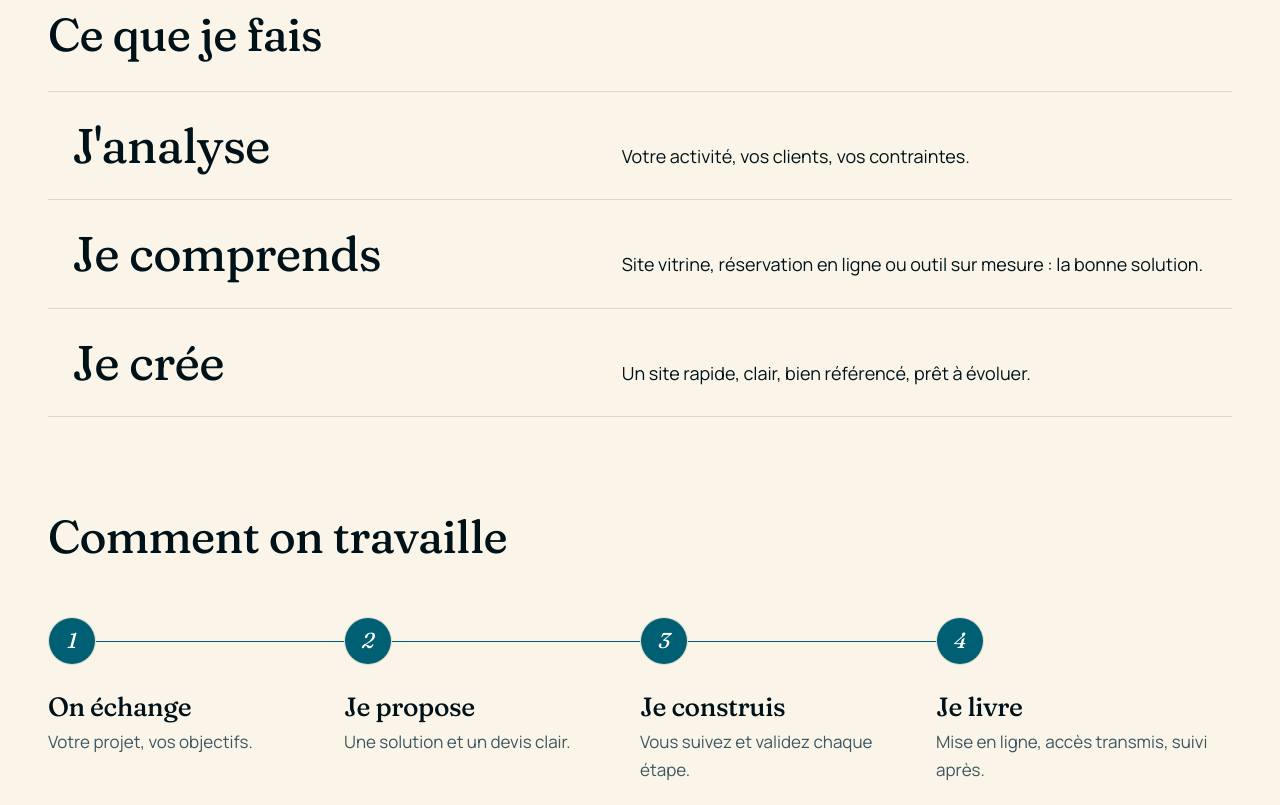
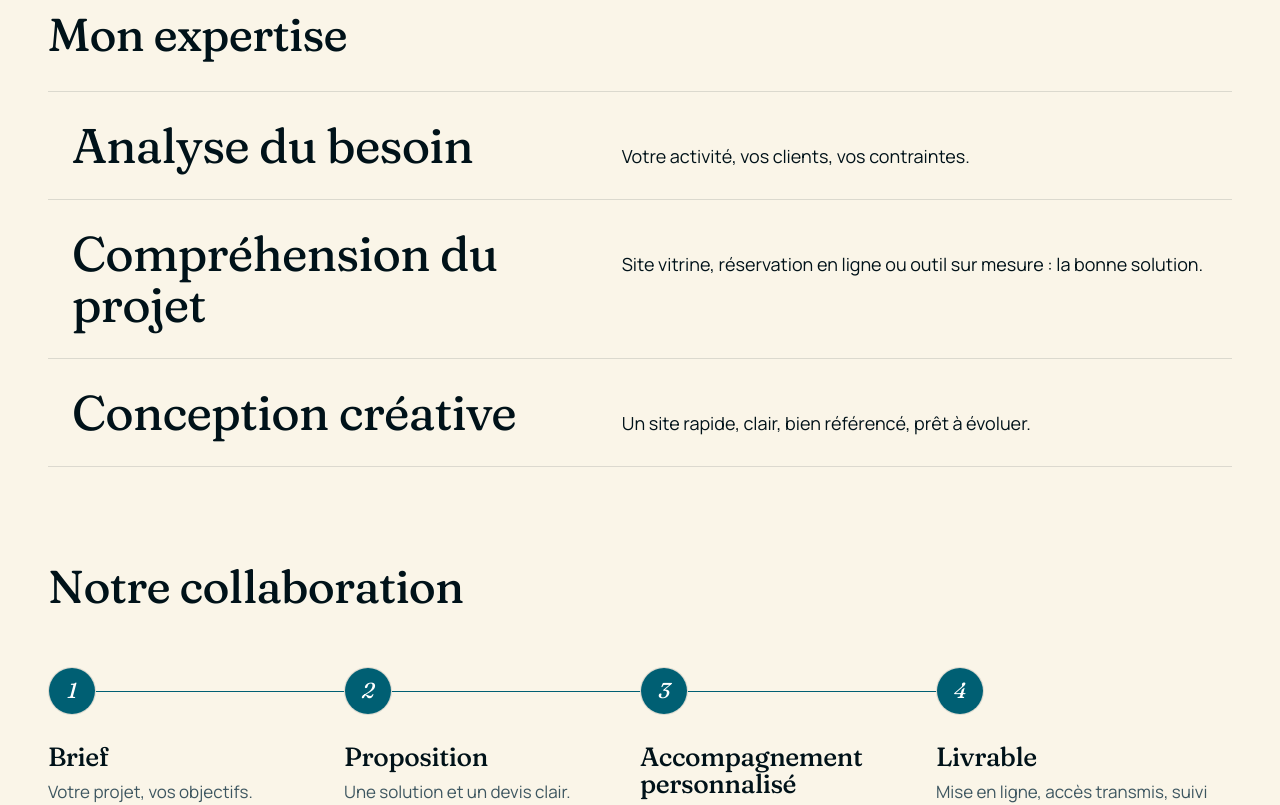
Before and after one commit to N0amG/Portfolio-public, a Next.js app: page / in a window 1280 px wide. Shown: the part 820-1625 px from the top of the page. Built offline with nearby package versions, Linux system fonts and the light colour scheme.

Commit message:
Portfolio : textes plus humains, sections Mon expertise, Notre collaboration, A propos

```diff
--- a/src/app/(site)/(portfolio)/page.tsx
+++ b/src/app/(site)/(portfolio)/page.tsx
@@ -23,28 +23,28 @@ export const metadata: Metadata = {
 };
 
 const offers = [
-  { title: "J'analyse", text: "Votre activité, vos clients, vos contraintes." },
-  { title: "Je comprends", text: "Site vitrine, réservation en ligne ou outil sur mesure : la bonne solution." },
-  { title: "Je crée", text: "Un site rapide, clair, bien référencé, prêt à évoluer." },
+  { title: "Analyse du besoin", text: "Votre activité, vos clients, vos contraintes." },
+  { title: "Compréhension du projet", text: "Site vitrine, réservation en ligne ou outil sur mesure : la bonne solution." },
+  { title: "Conception créative", text: "Un site rapide, clair, bien référencé, prêt à évoluer." },
 ];
 
 const steps: Step[] = [
-  { title: "On échange", text: "Votre projet, vos objectifs." },
-  { title: "Je propose", text: "Une solution et un devis clair." },
-  { title: "Je construis", text: "Vous suivez et validez chaque étape." },
-  { title: "Je livre", text: "Mise en ligne, accès transmis, suivi après." },
+  { title: "Brief", text: "Votre projet, vos objectifs." },
+  { title: "Proposition", text: "Une solution et un devis clair." },
+  { title: "Accompagnement personnalisé", text: "Vous suivez et validez chaque étape." },
+  { title: "Livrable", text: "Mise en ligne, accès transmis, suivi sur le long terme." },
 ];
 
 const faq = [
   { q: "Combien coûte un site ?", a: "Selon le projet : un site vitrine coûte moins qu'une application. Devis détaillé, sans engagement." },
-  { q: "En combien de temps ?", a: "Environ 10 jours pour un site vitrine, 1 mois pour une application web." },
+  { q: "En combien de temps ?", a: "Environ 14 jours pour un site vitrine, 1 mois pour une application web." },
   { q: "Pourrai-je le modifier ?", a: "Oui, avec un espace simple pour vos textes, horaires et photos." },
-  { q: "Hébergement et nom de domaine ?", a: "Je m'occupe de la mise en ligne et vous transmets tous les accès." },
+  { q: "Hébergement et nom de domaine ?", a: "La mise en ligne est prise en charge et tous les accès vous sont transmis." },
 ];
 
 const facts = [
   { title: "Bachelor et master", text: "En développement web, de l'interface à l'hébergement." },
-  { title: "Plusieurs années en entreprise", text: "Applications web et mobiles livrées à de vrais clients." },
+  { title: "Expérience en entreprise", text: "Applications web et mobiles conçues et mises en production pour des clients." },
   { title: "Un seul interlocuteur", text: "Maquette, développement, mise en ligne." },
 ];
 
@@ -106,7 +106,7 @@ export default function Home() {
 
       {/* ───────── Services ───────── */}
       <section id="services" className="shell scroll-mt-20 py-16 md:py-24">
-        <SectionIntro title="Ce que je fais" />
+        <SectionIntro title="Mon expertise" />
         <ol className="mt-8 border-b border-line">
           {offers.map((o, i) => (
             <li key={o.title}>
@@ -129,13 +129,13 @@ export default function Home() {
 
       {/* ───────── Méthode ───────── */}
       <section id="methode" className="shell scroll-mt-20 pb-16 md:pb-24">
-        <SectionIntro title="Comment on travaille" />
+        <SectionIntro title="Notre collaboration" />
         <ProcessTimeline steps={steps} />
       </section>
 
       {/* ───────── Réalisations : captures qui s'assemblent, puis la grille ───────── */}
       <div id="realisations" className="scroll-mt-20">
-        <CollageAssemble title="Des sites que j'ai construits." caption="Touchez une capture pour voir le projet." />
+        <CollageAssemble title="Des projets menés de A à Z." caption="Touchez une capture pour voir le projet." />
       </div>
       <section className="shell pb-16 md:pb-24" aria-labelledby="realisations-titre">
         <h2 id="realisations-titre" className="sr-only">
@@ -168,10 +168,10 @@ export default function Home() {
       <section id="a-propos" className="scroll-mt-20 bg-alt py-16 md:py-24">
         <div className="shell grid items-center gap-12 md:grid-cols-[1.3fr_1fr] md:gap-16">
           <div>
-            <SectionIntro title="Qui suis-je ?" />
+            <SectionIntro title="À propos" />
             <FadeIn delay={0.1}>
               <p className="mt-5 max-w-[42ch] text-[clamp(1.15rem,1.6vw,1.35rem)] leading-relaxed">
-                Noam, creative developer à Lyon. Je conçois et développe des sites et des applications web de A à Z.
+                Noam, creative developer à Lyon. Conception et développement de sites et d'applications web, de A à Z.
               </p>
             </FadeIn>
             <ul className="mt-8 border-t border-line">
```
